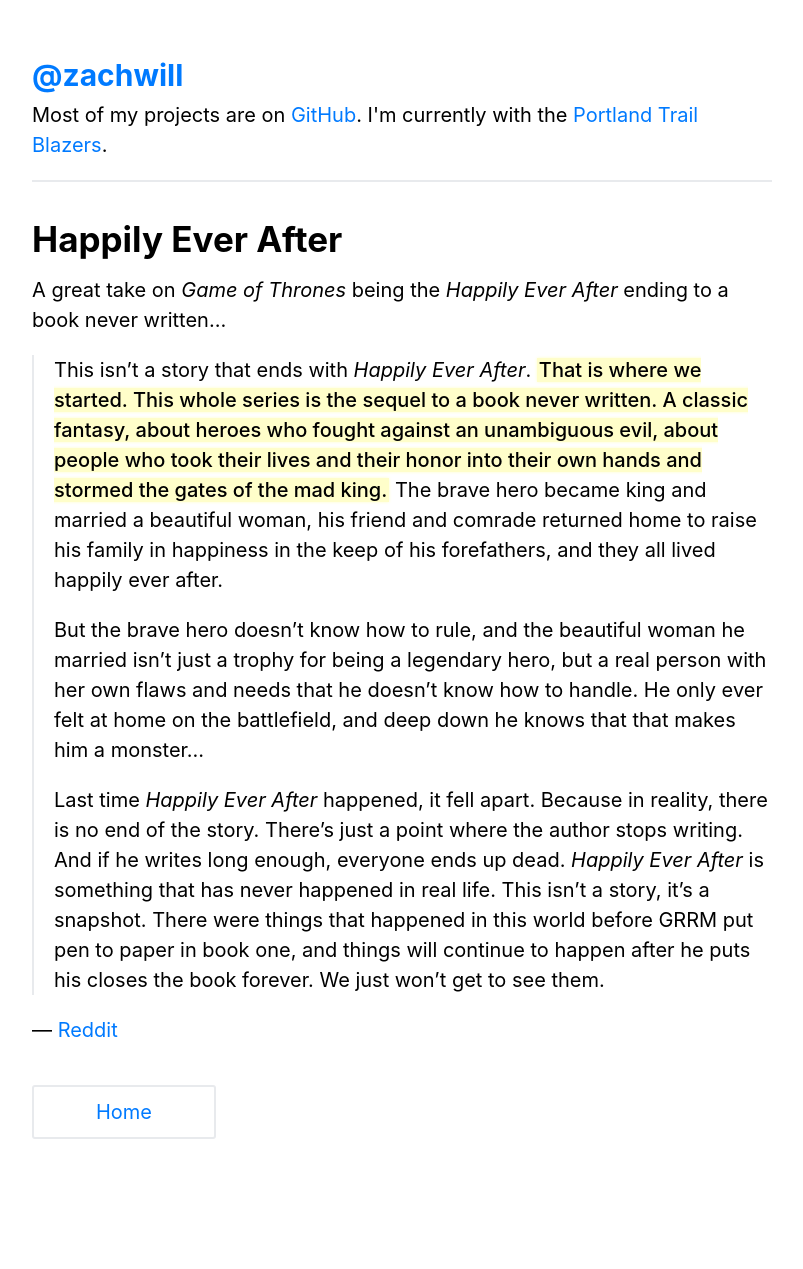
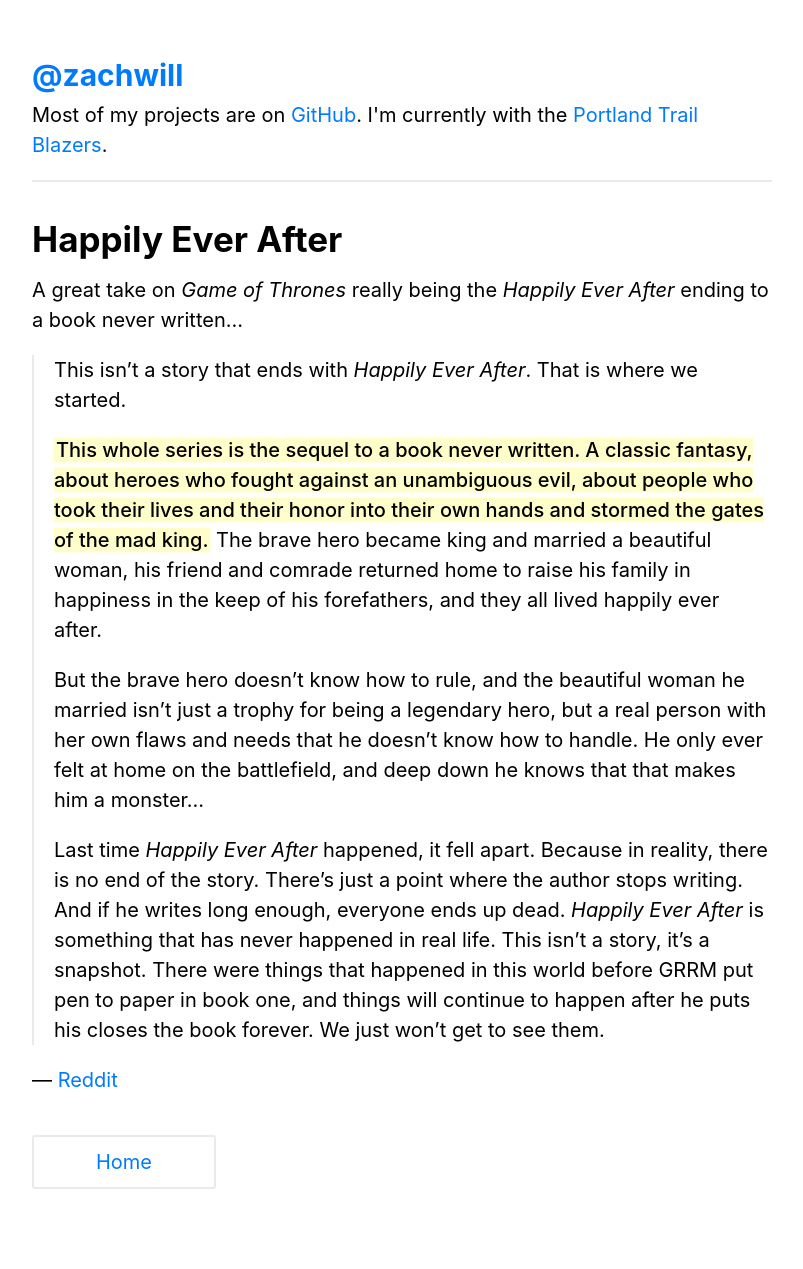
Before and after one commit to zachwill/blog, a Jekyll site: the page built from _posts/2019-04-07-happily-ever-after.md, in a window 1280 px wide. Shown: the whole page, without its empty margins (238-1041 px from the left). Built offline with Jekyll 4.4.1, drawn with Linux system fonts in a browser that asks for light colours; before the commit the page ends 1219 px from its top, so only the background shows below that.

Commit message:
Ehhh, better formatting

```diff
--- a/_posts/2019-04-07-happily-ever-after.md
+++ b/_posts/2019-04-07-happily-ever-after.md
@@ -4,14 +4,16 @@ title     : Happily Ever After
 permalink : /happily-ever-after/
 ---
 
-A great take on _Game of Thrones_ being the _Happily Ever After_ ending to a
+A great take on _Game of Thrones_ really being the _Happily Ever After_ ending to a
 book never written...
 
-> This isn't a story that ends with _Happily Ever After_. __That is where we
-> started. This whole series is the sequel to a book never written. A classic
-> fantasy, about heroes who fought against an unambiguous evil, about people who
-> took their lives and their honor into their own hands and stormed the gates of
-> the mad king.__ The brave hero became king and married a beautiful woman, his
+> This isn't a story that ends with _Happily Ever After_. That is where we
+> started.
+>
+> __This whole series is the sequel to a book never written. A classic fantasy,
+> about heroes who fought against an unambiguous evil, about people who took
+> their lives and their honor into their own hands and stormed the gates of the
+> mad king.__ The brave hero became king and married a beautiful woman, his
 > friend and comrade returned home to raise his family in happiness in the keep
 > of his forefathers, and they all lived happily ever after.
 >
```
